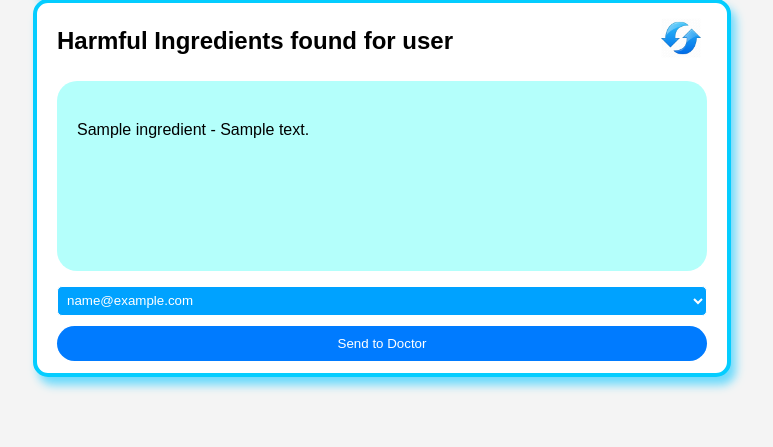
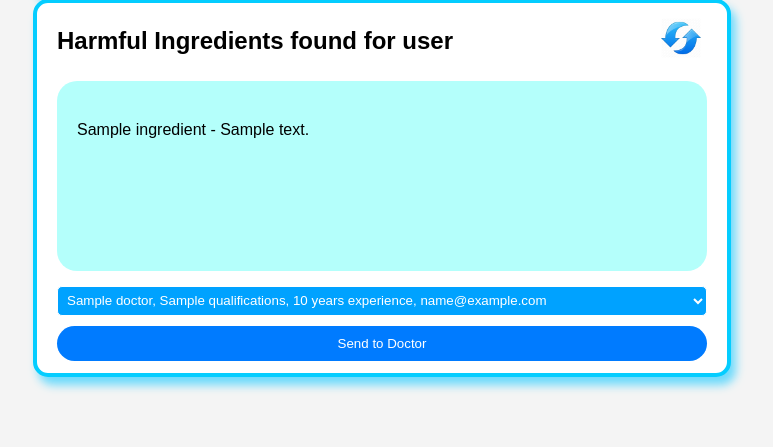
Before and after one commit to Gladwin-George/AI-software-to-detect-harmful-ingredients-in-packaged-food-products-and-beverages, a Flask app: template templates/user.html in a window 1280 px wide. Shown: the part 1124-1571 px from the top of the page, without its empty margins (95-868 px from the left). Run offline with Flask 3, Linux system fonts and the light colour scheme; the template is opened without the code that fills it: most values are stand-ins (such as "Sample title", 1, 10 or a date in 2020).

Commit message:
updated to show more details of doctor

```diff
--- a/main.py
+++ b/main.py
@@ -152,13 +152,13 @@ def analyze_harmful_ingredients(file, user_profile):
 
     return user_based_harmful_ingredients
 
-def get_doctors_emails():
+def get_doctors_details():
     conn = sqlite3.connect('doctors.db')
     cursor = conn.cursor()
-    cursor.execute("SELECT email FROM doctors")
-    doctors_emails = [row[0] for row in cursor.fetchall()]
+    cursor.execute("SELECT name, email, qualifications, experience FROM doctors")
+    doctors_details = [{'name': row[0], 'email': row[1], 'qualifications': row[2], 'experience': row[3]} for row in cursor.fetchall()]
     conn.close()
-    return doctors_emails
+    return doctors_details
 
 @app.route('/', methods=['GET', 'POST'])
 def index():
@@ -253,8 +253,8 @@ def login():
 
 @app.route('/user', methods=['GET', 'POST'])
 def user():
-    # Define doctors_emails at the start of the route
-    doctors_emails = get_doctors_emails()
+    # Define doctors_details at the start of the route
+    doctors_details = get_doctors_details()
 
     # Check if the user is logged in
     if 'user_id' in session:
@@ -278,14 +278,14 @@ def user():
                     # Check if a file was uploaded
                     if 'file' not in request.files:
                         error = "No file uploaded"
-                        return render_template('user.html', user=user, error=error, harmful_ingredients=harmful_ingredients, doctors_emails=doctors_emails)
+                        return render_template('user.html', user=user, error=error, harmful_ingredients=harmful_ingredients, doctors_details=doctors_details)
 
                     file = request.files['file']
 
                     # If the user does not select a file, the browser submits an empty file without a filename
                     if file.filename == '':
                         error = "No selected file"
-                        return render_template('user.html', user=user, error=error, harmful_ingredients=harmful_ingredients, doctors_emails=doctors_emails)
+                        return render_template('user.html', user=user, error=error, harmful_ingredients=harmful_ingredients, doctors_details=doctors_details)
 
                     # If the file exists and is allowed, proceed with OCR and detection
                     session['harmful_ingredients'] = analyze_harmful_ingredients(file, user)
@@ -305,13 +305,13 @@ def user():
                     return redirect(url_for('user'))  # Redirect back to the user page
 
                 # Pass the user data and the harmful ingredients to the template
-                return render_template('user.html', user=user, harmful_ingredients=session.get('harmful_ingredients', []), doctors_emails=doctors_emails)  # Pass the doctors' emails to the template
+                return render_template('user.html', user=user, harmful_ingredients=session.get('harmful_ingredients', []), doctors_details=doctors_details)  # Pass the doctors' details to the template
 
         if not user:
             # If the user is not logged in, redirect to the login page
             return redirect(url_for('login'))
 
-        return render_template('user.html', user=user, harmful_ingredients=harmful_ingredients, doctors_emails=doctors_emails)
+        return render_template('user.html', user=user, harmful_ingredients=harmful_ingredients, doctors_details=doctors_details)
 
 def send_email(msg):
     try:
--- a/templates/user.html
+++ b/templates/user.html
@@ -82,8 +82,10 @@
 
             <form action="{{ url_for('user') }}" method="post">
                 <select name="doctor_email" class="doctor-email-dropdown">
-                    {% for email in doctors_emails %}
-                        <option value="{{ email }}">{{ email }}</option>
+                    {% for doctor in doctors_details %}
+                        <option value="{{ doctor.email }}">
+                            {{ doctor.name }}, {{ doctor.qualifications }}, {{ doctor.experience }} years experience, {{ doctor.email }}
+                        </option>
                     {% endfor %}
                 </select>
                 <input type="hidden" name="send_to_doctor">
```
